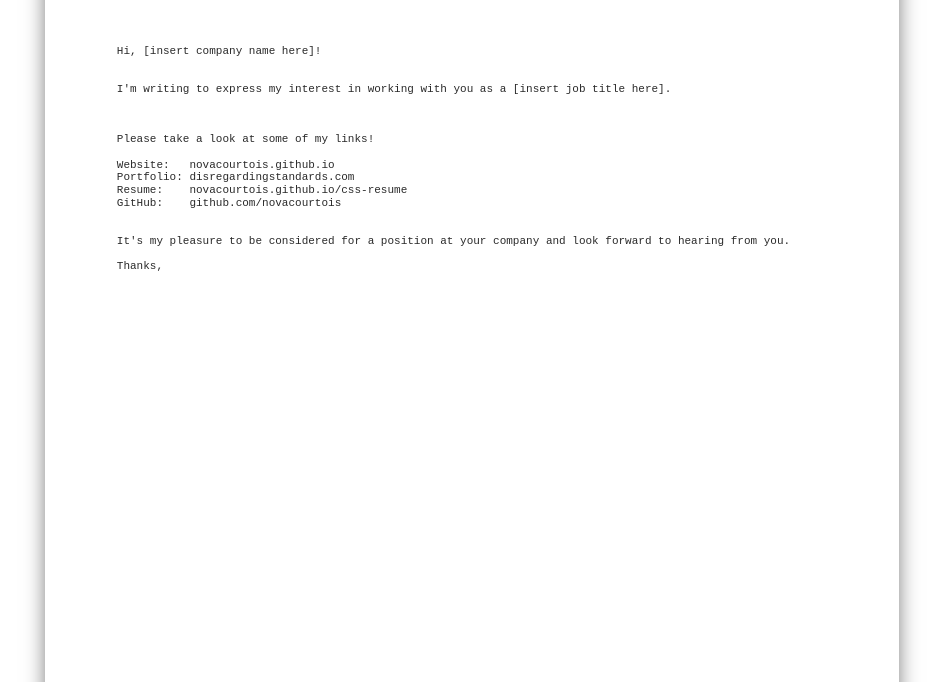
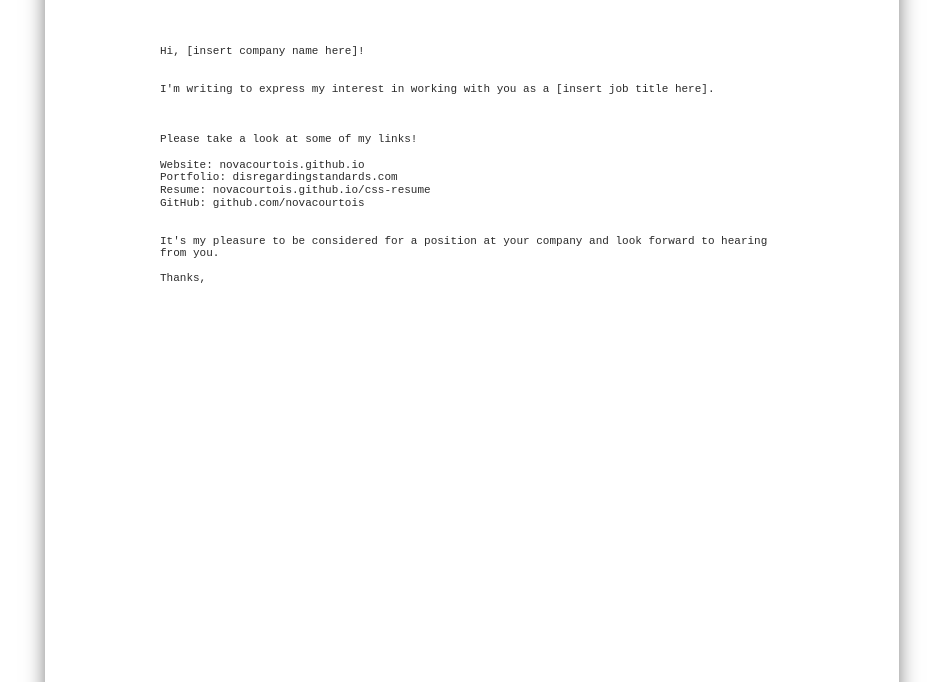
Before and after one commit to sissyliberation/css-resume, a website: page letter.html in a window 1280 px wide. Shown: the part 118-800 px from the top of the page, without its empty margins (168-1111 px from the left). Drawn offline with Linux system fonts and the light colour scheme.

Commit message:
style css pre

```diff
--- a/scss/partials/page.scss
+++ b/scss/partials/page.scss
@@ -151,6 +151,8 @@ html, body {
       -webkit-background-clip: initial;
       -webkit-text-fill-color: initial;
 
+      white-space: pre-line;
+      padding: 0 1in;
     }
 
     .signature {
```
Also changed, not shown: css/main.css.
